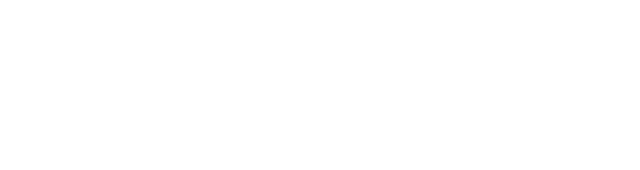
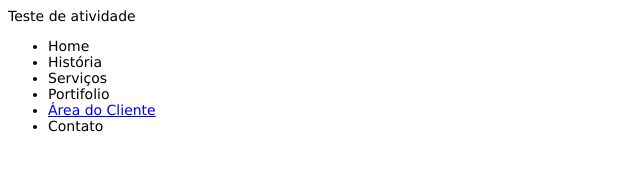
Before and after one commit to prccosta/atividade_workflow, a plain HTML site: page source/index.html in a window 1280 px wide. Shown: the whole page, without its empty margins (0-640 px from the left). Drawn offline with nearby package versions, Linux system fonts and the light colour scheme; files that its build step writes are made by us from their sources.

Commit message:
Último commit

```diff
--- a/gulpfile.js
+++ b/gulpfile.js
@@ -15,5 +15,6 @@ gulp.task("minificar-html", function(){
 });
 
 gulp.task("escuta-me", function(){
-	gulp.watch("./source/sass/*.scss", ["compilar-css"]);
+	gulp.watch("./source/scss/*.scss", ["compilar-css"]);
+	gulp.watch("./source/*.html", ["minificar-html"]);
 });
--- a/source/index.html
+++ b/source/index.html
@@ -4,8 +4,34 @@
 		<meta charset="UTF-8">
 		<meta name="viewport" content="width=device-width, initial-scale-1">
 		<title>Atividade Workflow</title>
+		<link rel="stylesheet" href="css/base.css">
+		<link rel="stylesheet" href="css/layout.css">
+		<link rel="stylesheet" href="css/style.css">
 	</head>
 	<body>
-
+		<div class="area-segura">
+			<header>
+				<div class="header">
+					<div class="container">
+						<div class="row">
+							<div class="col-8">
+								Teste de atividade
+							</div><!-- col-8 -->
+							<div class="col-4">
+								<i class="fa fa-bars"></i>
+								<ul>
+									<li><a href="#"></a>Home</li>
+									<li><a href="#"></a>História</li>
+									<li><a href="#"></a>Serviços</li>
+									<li><a href="#"></a>Portifolio</li>
+									<li><a href="#">Área do Cliente</a></li>
+									<li><a href="#"></a>Contato</li>
+								</ul>
+							</div><!-- col-4 -->
+						</div><!-- row -->
+					</div><!-- container -->
+				</div><!-- header -->
+			</header>
+		</div><!-- area segura -->
 	</body>
 </html>
--- a/source/scss/base.scss
+++ b/source/scss/base.scss
@@ -0,0 +1,10 @@
+/* Global texts */
+.headline {
+	font-size: 2rem;
+}
+.descricao {
+	font-size: 1.3rem;
+}
+.texto {
+	font-size: .85rem;
+}
--- a/source/scss/layout.scss
+++ b/source/scss/layout.scss
@@ -0,0 +1,4 @@
+/* Header */
+.header {
+	height: 60px;
+}
--- a/source/scss/style.scss
+++ b/source/scss/style.scss
@@ -1,7 +1,7 @@
 body {
 	background-color: #fff;
 	font-family: Verdana;
-	font-size: 15px;
+	font-size: 14px;
 	p {
 		line-height: 20px;
 	}
```
